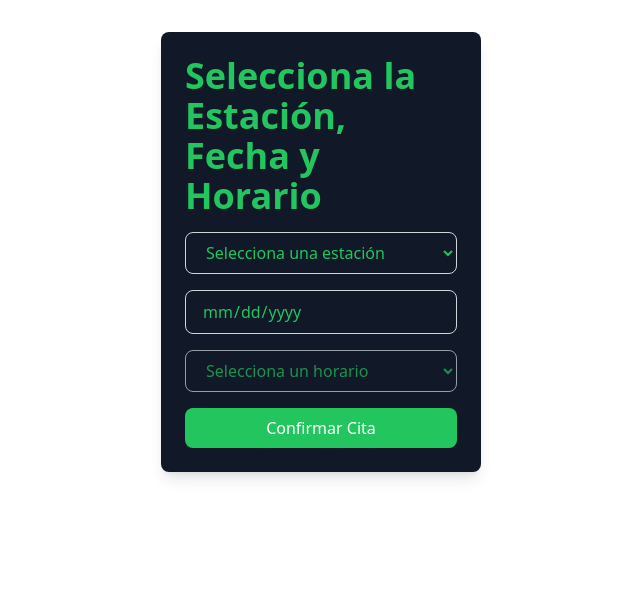
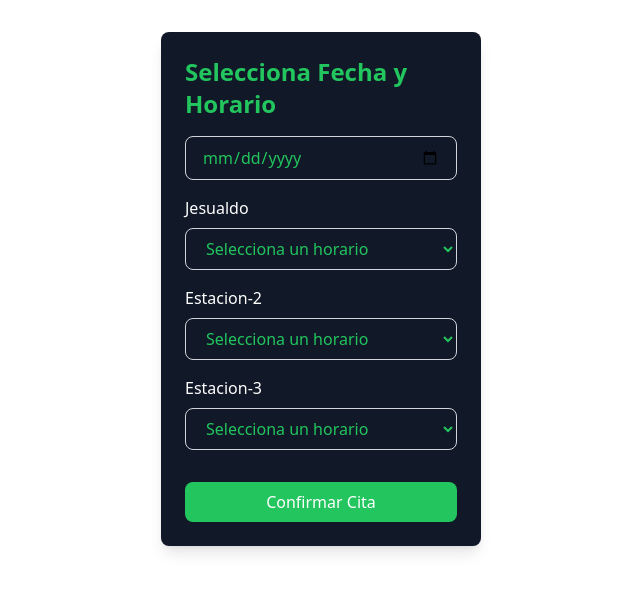
Before and after one commit to javis24/barber_vinedos, a Next.js app: page /agenda in a window 1280 px wide. Shown: the top 592 px of the page, without its empty margins (319-959 px from the left). Built offline with nearby package versions, Linux system fonts and the light colour scheme.

Commit message:
update-api-estacion

```diff
--- a/package.json
+++ b/package.json
@@ -11,6 +11,7 @@
   "dependencies": {
     "autoprefixer": "^10.4.20",
     "bcrypt": "^5.1.1",
+    "dayjs": "^1.11.13",
     "dotenv": "^16.4.5",
     "jsonwebtoken": "^9.0.2",
     "luxon": "^3.5.0",
--- a/src/components/DateTimePicker.js
+++ b/src/components/DateTimePicker.js
@@ -2,65 +2,83 @@ import React, { useState, useEffect } from "react";
 
 const StyledDateTimePicker = () => {
   const [selectedDate, setSelectedDate] = useState(""); // Fecha seleccionada
-  const [timeOptions, setTimeOptions] = useState([]); // Horarios disponibles según la fecha
-  const [reservedTimes, setReservedTimes] = useState([]); // Horarios ya reservados
-  const [selectedTime, setSelectedTime] = useState(""); // Horario seleccionado
-  const [selectedStation, setSelectedStation] = useState(""); // Estación seleccionada
-  const [showPopup, setShowPopup] = useState(false); // Popup para datos adicionales
-  const [userData, setUserData] = useState({ name: "", phone: "" }); // Datos del usuario
+  const [stationTimes, setStationTimes] = useState({
+    Jesualdo: [],
+    "Estacion-2": [],
+    "Estacion-3": [],
+  });
+  const [selectedTimes, setSelectedTimes] = useState({
+    Jesualdo: "",
+    "Estacion-2": "",
+    "Estacion-3": "",
+  });
+  const [userData, setUserData] = useState({ name: "", phone: "" });
+  const [showPopup, setShowPopup] = useState(false);
 
+  const stationMap = {
+    Jesualdo: 1,
+    "Estacion-2": 2,
+    "Estacion-3": 3,
+  };
+
+  // Actualiza los horarios reservados cuando cambia la fecha
   useEffect(() => {
-    if (selectedDate && selectedStation) {
-      fetchReservedTimes();
+    if (selectedDate) {
+      fetchReservedTimesForStations();
     }
-  }, [selectedDate, selectedStation]);
+  }, [selectedDate]);
 
-  const fetchReservedTimes = async () => {
+  const fetchReservedTimesForStations = async () => {
+    const newStationTimes = {};
     try {
+      for (const station in stationMap) {
+        const stationId = stationMap[station];
         const response = await fetch(
-        `/api/appointments?station=${selectedStation}&date=${selectedDate}`
+          `/api/appointments?station=${stationId}&date=${selectedDate}`
         );
+
         const data = await response.json();
-      if (response.ok) {
-        setReservedTimes(data.appointments || []);
-        generateAvailableTimes(selectedDate, data.appointments || []);
+
+        if (response.ok && Array.isArray(data.appointments)) {
+          const reservedTimes = data.appointments.map((app) =>
+            app.datetime.slice(0, 19) // Recorta la fecha para ignorar milisegundos
+          );
+
+          // Genera los horarios disponibles
+          const availableTimes = generateAvailableTimes(selectedDate, reservedTimes);
+          newStationTimes[station] = availableTimes;
         } else {
-        console.error("Error al obtener horarios reservados:", data.error);
+          console.warn(`No hay horarios para ${station}`);
+          newStationTimes[station] = [];
         }
+      }
+      setStationTimes(newStationTimes);
     } catch (error) {
-      console.error("Error al conectar con el servidor:", error);
+      console.error("Error al cargar los horarios:", error);
     }
   };
 
-  const generateAvailableTimes = (date, reserved) => {
+  const generateAvailableTimes = (date, reservedTimes) => {
     const times = [];
-    const dayOfWeek = new Date(date).getDay();
-    const start = "11:00";
-    const end = dayOfWeek === 0 ? "18:00" : "21:00";
+    const startHour = 11; // Inicio de horario (11 AM)
+    const endHour = 20; // Fin de horario (8 PM)
 
-    let currentTime = new Date(`${date}T${start}:00-06:00`);
-    const limit = new Date(`${date}T${end}:00-06:00`);
+    for (let hour = startHour; hour < endHour; hour++) {
+      const datetime = `${date}T${hour.toString().padStart(2, "0")}:00:00`;
+      const isReserved = reservedTimes.includes(datetime);
 
-    while (currentTime < limit) {
-      const datetimeISO = currentTime.toISOString();
       times.push({
-        value: datetimeISO,
-        label: new Intl.DateTimeFormat("es-MX", {
-          hour: "2-digit",
-          minute: "2-digit",
-          hour12: true,
-        }).format(currentTime),
-        disabled: reserved.some((r) => r.datetime === datetimeISO),
+        datetime,
+        label: `${hour > 12 ? hour - 12 : hour}:00 ${hour >= 12 ? "PM" : "AM"}`,
+        disabled: isReserved,
       });
-      currentTime = new Date(currentTime.getTime() + 60 * 60000);
     }
-
-    setTimeOptions(times);
+    return times;
   };
 
   const handleSubmit = (e) => {
     e.preventDefault();
-    if (!selectedDate || !selectedTime || !selectedStation) {
+    if (!selectedDate || Object.values(selectedTimes).every((time) => time === "")) {
       alert("Por favor completa todos los campos antes de continuar");
       return;
     }
@@ -74,57 +92,32 @@ const StyledDateTimePicker = () => {
     }
 
     try {
+      for (const station in selectedTimes) {
+        const time = selectedTimes[station];
+        if (!time) continue;
+
         const response = await fetch("/api/appointments", {
           method: "POST",
           headers: { "Content-Type": "application/json" },
           body: JSON.stringify({
             name: userData.name,
             phone: userData.phone,
-          datetime: selectedTime,
-          station: selectedStation,
+            datetime: time,
+            station: stationMap[station],
           }),
         });
 
-      if (response.ok) {
-        alert("¡Cita agendada con éxito!");
+        if (!response.ok) {
+          const data = await response.json();
+          alert(`Error al agendar cita para ${station}: ${data.error}`);
+        }
+      }
 
-        // Formatear la fecha y hora para el mensaje de WhatsApp
-        const formattedDate = new Date(selectedTime).toLocaleString("es-MX", {
-          timeZone: "America/Mexico_City",
-          weekday: "long",
-          day: "2-digit",
-          month: "long",
-          year: "numeric",
-          hour: "2-digit",
-          minute: "2-digit",
-          hour12: true,
-        });
-
-        // Crear el mensaje para WhatsApp
-        const message = `Nueva cita agendada:
-  - Nombre: ${userData.name}
-  - Teléfono: ${userData.phone}
-  - Estación: ${selectedStation}
-  - Día y hora: ${formattedDate}`;
-        const adminPhone = "528711372181";
-        const whatsappURL = `https://wa.me/${adminPhone}?text=${encodeURIComponent(
-          message
-        )}`;
-
-        // Abrir WhatsApp en una nueva pestaña
-        window.open(whatsappURL, "_blank");
-
-        // Reiniciar el formulario y actualizar horarios
+      alert("¡Citas agendadas con éxito!");
       setShowPopup(false);
       setUserData({ name: "", phone: "" });
-        setSelectedStation("");
-        setSelectedDate("");
-        setSelectedTime("");
-        fetchReservedTimes(); // Actualizar horarios reservados
-      } else {
-        const data = await response.json();
-        alert(data.error || "Error al agendar la cita.");
-      }
+      setSelectedTimes({ Jesualdo: "", "Estacion-2": "", "Estacion-3": "" });
+      fetchReservedTimesForStations();
     } catch (error) {
       console.error("Error al conectar con el servidor:", error);
     }
@@ -137,47 +130,42 @@ const StyledDateTimePicker = () => {
           className="w-80 p-6 bg-gray-900 shadow-lg rounded-lg"
           onSubmit={handleSubmit}
         >
-          <h1 className="text-green-500 font-semibold text-4xl mb-4">
-            Selecciona la Estación, Fecha y Horario
+          <h1 className="text-green-500 font-semibold text-2xl mb-4">
+            Selecciona Fecha y Horario
           </h1>
-          <div className="space-y-4">
-            <select
-              value={selectedStation}
-              onChange={(e) => setSelectedStation(e.target.value)}
-              className="w-full px-4 py-2 bg-transparent border border-gray-300 rounded-lg text-green-500"
-              required
-            >
-              <option value="">Selecciona una estación</option>
-              <option value="Jesualdo">Jesualdo</option>
-              <option value="Estación 2">Estación 2</option>
-              <option value="Estación 3">Estación 3</option>
-            </select>
-
           <input
             type="date"
             value={selectedDate}
             onChange={(e) => setSelectedDate(e.target.value)}
-              className="w-full px-4 py-2 bg-transparent border border-gray-300 rounded-lg text-green-500"
+            className="w-full px-4 py-2 mb-4 bg-transparent border border-gray-300 rounded-lg text-green-500"
             min={new Date().toISOString().split("T")[0]}
             required
-              disabled={!selectedStation}
           />
 
+          {Object.keys(stationMap).map((station) => (
+            <div key={station} className="mb-4">
+              <label className="block text-white mb-2">{station}</label>
               <select
-              value={selectedTime}
-              onChange={(e) => setSelectedTime(e.target.value)}
+                value={selectedTimes[station]}
+                onChange={(e) =>
+                  setSelectedTimes({ ...selectedTimes, [station]: e.target.value })
+                }
                 className="w-full px-4 py-2 bg-transparent border border-gray-300 rounded-lg text-green-500"
-              required
-              disabled={!selectedDate}
               >
                 <option value="">Selecciona un horario</option>
-              {timeOptions.map((option, index) => (
-                <option key={index} value={option.value} disabled={option.disabled}>
-                  {option.label} {option.disabled ? "(Reservado)" : ""}
+                {stationTimes[station]?.map((slot, index) => (
+                  <option
+                    key={index}
+                    value={slot.datetime}
+                    disabled={slot.disabled}
+                  >
+                    {slot.label} {slot.disabled ? "(Reservado)" : ""}
                   </option>
                 ))}
               </select>
             </div>
+          ))}
+
           <button
             type="submit"
             className="mt-4 w-full py-2 bg-green-500 text-white rounded-lg"
--- a/src/models/Appointment.js
+++ b/src/models/Appointment.js
@@ -19,7 +19,7 @@ const Appointment = sequelize.define('Appointment', {
     type: DataTypes.INTEGER,
     allowNull: false,
   },
-  station: {
+  stationId: {
     type: DataTypes.STRING,
     allowNull: false,
   },
--- a/src/models/index.js
+++ b/src/models/index.js
@@ -1,10 +1,23 @@
+import { Sequelize } from 'sequelize';
+import sequelize from '../config/database'; // Asegúrate de que la ruta sea correcta
 import Client from './Client';
 import Appointment from './Appointment';
+import Station from './Station'; // Importa el modelo Station si está definido
 
 // Configurar relaciones
 Client.hasMany(Appointment, { foreignKey: 'clientId', onDelete: 'CASCADE' });
 Appointment.belongsTo(Client, { foreignKey: 'clientId' });
 
-const models = { Client, Appointment };
+Station.hasMany(Appointment, { foreignKey: 'stationId', onDelete: 'CASCADE' });
+Appointment.belongsTo(Station, { foreignKey: 'stationId' });
+
+// Exportar modelos
+const models = {
+  Client,
+  Appointment,
+  Station,
+  sequelize,
+  Sequelize,
+};
 
 export default models;
--- a/src/pages/api/appointments/index.js
+++ b/src/pages/api/appointments/index.js
@@ -1,103 +1,105 @@
 import models from '../../../models';
 
-const { Appointment, Client } = models;
+const { Appointment, Client, Station } = models;
 
-const generateAvailableSlots = () => {
+// Generar horarios disponibles según los horarios de una estación
+const generateAvailableSlots = async (stationId, date) => {
+  const station = await Station.findByPk(stationId);
+
+  // Si no se encuentra una estación, usar valores predeterminados
+  const weekdayStart = station?.weekdayStart || '11:00:00';
+  const weekdayEnd = station?.weekdayEnd || '20:00:00';
+  const saturdayStart = station?.saturdayStart || '11:00:00';
+  const saturdayEnd = station?.saturdayEnd || '20:00:00';
+  const sundayStart = station?.sundayStart || '11:00:00';
+  const sundayEnd = station?.sundayEnd || '16:00:00';
+  const interval = station?.intervalMinutes || 60;
+
+  const dayOfWeek = new Date(date).getDay();
+  const startTime =
+    dayOfWeek === 0
+      ? sundayStart
+      : dayOfWeek === 6
+      ? saturdayStart
+      : weekdayStart;
+  const endTime =
+    dayOfWeek === 0
+      ? sundayEnd
+      : dayOfWeek === 6
+      ? saturdayEnd
+      : weekdayEnd;
+
   const slots = [];
-  const startTimes = {
-    weekday: "11:00",
-    saturday: "10:00",
-    sunday: "11:00",
-  };
-  const endTimes = {
-    weekday: "20:00",
-    saturday: "19:00",
-    sunday: "15:00",
-  };
+  let current = new Date(`${date}T${startTime}`);
+  const limit = new Date(`${date}T${endTime}`);
 
-  const incrementMinutes = 45; // Intervalos de 45 minutos
-  const daysOfWeek = ["Domingo", "Lunes", "Martes", "Miércoles", "Jueves", "Viernes", "Sábado"];
-  const today = new Date();
-
-  for (let dayIndex = 0; dayIndex < 7; dayIndex++) {
-    const currentDay = new Date(today);
-    currentDay.setDate(today.getDate() + dayIndex);
-
-    const dayName = daysOfWeek[currentDay.getDay()];
-    const start = dayName === "Sábado" ? startTimes.saturday :
-                  dayName === "Domingo" ? startTimes.sunday :
-                  startTimes.weekday;
-
-    const end = dayName === "Sábado" ? endTimes.saturday :
-                dayName === "Domingo" ? endTimes.sunday :
-                endTimes.weekday;
-
-    let current = new Date(`${currentDay.toISOString().split("T")[0]}T${start}:00`);
-    const limit = new Date(`${currentDay.toISOString().split("T")[0]}T${end}:00`);
-
-    while (current <= limit) {
-      slots.push({
-        day: dayName,
-        date: currentDay.toISOString().split("T")[0],
-        datetime: current.toISOString(),
-        label: `${dayName}, ${current.toLocaleDateString()} - ${current.toLocaleTimeString([], {
-          hour: "2-digit",
-          minute: "2-digit",
-        })}`,
-      });
-      current = new Date(current.getTime() + incrementMinutes * 60000);
-    }
+  while (current < limit) {
+    slots.push({
+      datetime: current.toISOString(),
+      label: current.toLocaleTimeString([], {
+        hour: '2-digit',
+        minute: '2-digit',
+        hour12: true,
+      }),
+    });
+    current = new Date(current.getTime() + interval * 60000);
   }
 
   return slots;
 };
 
+
+// Validar campos requeridos
+const validateFields = (fields, requiredFields) => {
+  const missingFields = requiredFields.filter((field) => !fields[field]);
+  if (missingFields.length > 0) {
+    throw new Error(`Campos faltantes: ${missingFields.join(', ')}`);
+  }
+};
+
 export default async function handler(req, res) {
-  if (req.method === 'GET') {
-    if (req.query.slots === 'true') {
-      const { station } = req.query; // Filtrar por estación
-      try {
-        const availableSlots = generateAvailableSlots();
+  const { method } = req;
+
+  try {
+    if (method === 'GET') {
+      const { slots, station, date } = req.query;
+
+      if (slots === 'true') {
+        validateFields(req.query, ['station', 'date']);
+
+        const availableSlots = await generateAvailableSlots(station, date);
 
         const appointments = await Appointment.findAll({
-          where: { station }, // Filtrar por estación
+          where: {
+            stationId: station, // Corregido para filtrar por el campo correcto
+            datetime: { [models.Sequelize.Op.like]: `${date}%` },
+          },
           attributes: ['datetime', 'status'],
         });
 
-        const bookedTimes = appointments
-          .filter((app) => app.status === 'scheduled') // Solo horarios "scheduled"
-          .map((app) => app.datetime);
+        const reservedTimes = appointments.map((app) => app.datetime);
 
-        const filteredSlots = availableSlots.filter(
-          (slot) => !bookedTimes.includes(slot.datetime)
-        );
+        const filteredSlots = availableSlots.map((slot) => ({
+          ...slot,
+          disabled: reservedTimes.includes(slot.datetime),
+        }));
 
         return res.status(200).json({ slots: filteredSlots });
-      } catch (error) {
-        console.error('Error al generar horarios disponibles:', error);
-        return res.status(500).json({ error: 'Error al generar horarios disponibles' });
       }
-    }
 
-    try {
       const appointments = await Appointment.findAll({
         include: [{ model: Client, attributes: ['name', 'phone'] }],
       });
-      res.status(200).json({ appointments });
-    } catch (error) {
-      console.error('Error al obtener citas:', error);
-      res.status(500).json({ error: 'Error al obtener citas' });
+
+      return res.status(200).json({ appointments });
     }
-  } else if (req.method === 'POST') {
-    try {
+
+    if (method === 'POST') {
       const { name, phone, datetime, station } = req.body;
-
-      if (!name || !phone || !datetime || !station) {
-        return res.status(400).json({ error: 'El nombre, teléfono, horario y estación son obligatorios' });
-      }
+      validateFields(req.body, ['name', 'phone', 'datetime', 'station']);
 
       const existingAppointment = await Appointment.findOne({
-        where: { datetime, station, status: 'scheduled' }, // Validar por estación y horario
+        where: { datetime, stationId: station, status: 'scheduled' },
       });
 
       if (existingAppointment) {
@@ -113,55 +115,47 @@ export default async function handler(req, res) {
         datetime,
         clientId: client.id,
         status: 'scheduled',
-        station,
+        stationId: station,
       });
 
-      res.status(201).json({ message: 'Cita creada con éxito', appointment });
-    } catch (error) {
-      console.error('Error al crear cita:', error);
-      res.status(500).json({ error: 'Error al crear cita' });
+      return res.status(201).json({ message: 'Cita creada con éxito.', appointment });
     }
-  } else if (req.method === 'DELETE') {
-    try {
+
+    if (method === 'DELETE') {
       const { id } = req.body;
+      validateFields(req.body, ['id']);
 
       const appointment = await Appointment.findByPk(id);
       if (!appointment) {
-        return res.status(404).json({ error: 'Cita no encontrada' });
+        return res.status(404).json({ error: 'Cita no encontrada.' });
       }
 
       await appointment.destroy();
-      res.status(200).json({ message: 'Cita eliminada con éxito' });
-    } catch (error) {
-      console.error('Error al eliminar cita:', error);
-      res.status(500).json({ error: 'Error al eliminar cita' });
+      return res.status(200).json({ message: 'Cita eliminada con éxito.' });
     }
-  } else if (req.method === 'PATCH') {
-    try {
+
+    if (method === 'PATCH') {
       const { id, status } = req.body;
-
-      if (!id || !status) {
-        return res.status(400).json({ error: 'ID y estado son obligatorios' });
-      }
+      validateFields(req.body, ['id', 'status']);
 
       if (!['scheduled', 'completed', 'canceled'].includes(status)) {
-        return res.status(400).json({ error: 'Estado inválido' });
+        return res.status(400).json({ error: 'Estado inválido.' });
       }
 
       const appointment = await Appointment.findByPk(id);
       if (!appointment) {
-        return res.status(404).json({ error: 'Cita no encontrada' });
+        return res.status(404).json({ error: 'Cita no encontrada.' });
       }
 
       appointment.status = status;
       await appointment.save();
 
-      res.status(200).json({ message: 'Estado actualizado con éxito', appointment });
-    } catch (error) {
-      console.error('Error al actualizar el estado de la cita:', error);
-      res.status(500).json({ error: 'Error al actualizar el estado de la cita' });
+      return res.status(200).json({ message: 'Estado actualizado con éxito.', appointment });
     }
-  } else {
-    res.status(405).json({ error: 'Método no permitido' });
+
+    return res.status(405).json({ error: 'Método no permitido.' });
+  } catch (error) {
+    console.error(error.message || 'Error en el servidor');
+    res.status(500).json({ error: error.message || 'Error en el servidor' });
   }
 }
```
Also changed, not shown: src/models/Station.js (+35 -0 lines), 1 other file (tests, documents, lock files or other folders). Lines whose indentation alone changed are shown as unchanged.
